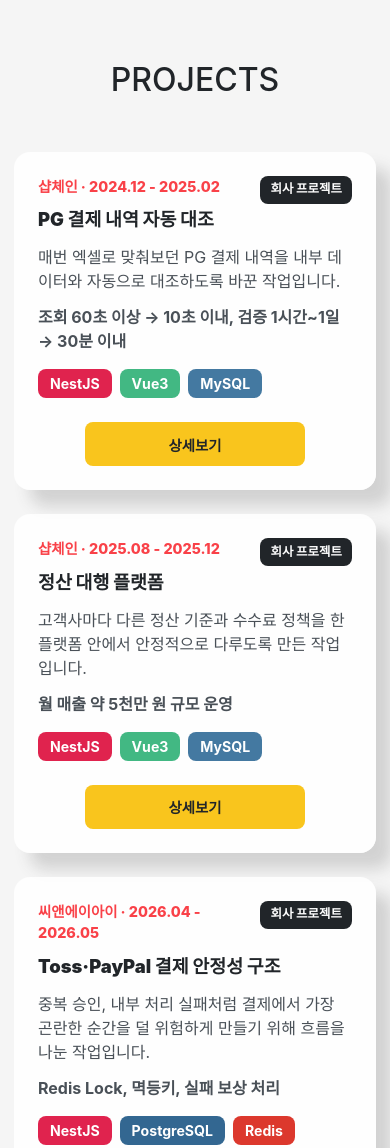
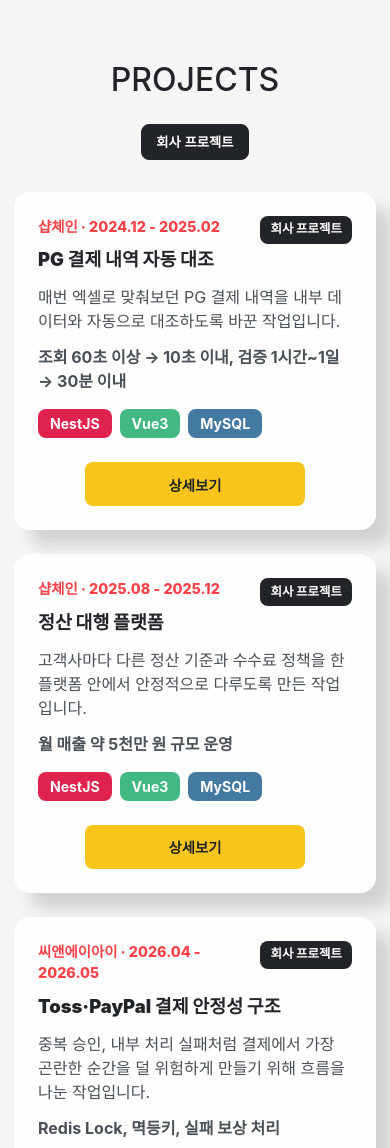
Before and after one commit to 723poil/723poil.github.io, a website: page index.html in a window 390 px wide. Shown: the part 1940-3088 px from the top of the page. Drawn offline with Linux system fonts and the light colour scheme.

Commit message:
feat: add project type filter

```diff
--- a/assets/styles.css
+++ b/assets/styles.css
@@ -266,6 +266,35 @@
   color: var(--white);
   font-size: 0.78rem;
   font-weight: 800;
+}
+
+.project-filter-list {
+  position: absolute;
+  right: 0;
+  top: 8px;
+  display: flex;
+  flex-wrap: wrap;
+  justify-content: flex-end;
+  gap: 8px;
+}
+
+.project-filter-button {
+  display: inline-flex;
+  align-items: center;
+  justify-content: center;
+  min-height: 36px;
+  border: 1px solid var(--black);
+  border-radius: var(--pill-radius);
+  background: transparent;
+  color: var(--black);
+  padding: 0 14px;
+  font-weight: 800;
+  cursor: pointer;
+}
+
+.project-filter-button[aria-pressed="true"] {
+  background: var(--black);
+  color: var(--white);
 }
 
 .card-actions {
@@ -744,6 +773,12 @@
     display: table;
     margin: -28px auto 32px;
   }
+
+  .project-filter-list {
+    position: static;
+    justify-content: center;
+    margin: -28px 0 32px;
+  }
 }
 
 @media (max-width: 640px) {
--- a/data/home.js
+++ b/data/home.js
@@ -22,6 +22,7 @@
     },
     projects: {
       title: 'PROJECTS',
+      filterLabel: '프로젝트 유형 필터',
       moreButtonLabel: '다른 프로젝트 더보기',
       lessButtonLabel: '중요 프로젝트만 보기',
     },
--- a/index.html
+++ b/index.html
@@ -34,6 +34,7 @@
       <section class="section section-gray" id="featured-projects">
         <div class="section-heading site-shell">
           <h2 class="section-title" id="projects-title"></h2>
+          <div class="project-filter-list" id="project-type-filters"></div>
         </div>
         <div class="grid three site-shell" id="featured-project-list"></div>
         <div class="project-more site-shell" id="additional-projects" hidden>
@@ -89,12 +90,17 @@
       byId('skills-title').textContent = homeContent.sections.skills.title;
       byId('skill-list').innerHTML = renderSkillGroups(homeContent.skillGroups);
       byId('projects-title').textContent = homeContent.sections.projects.title;
+      byId('project-type-filters').setAttribute('aria-label', homeContent.sections.projects.filterLabel);
       byId('archive-title').textContent = homeContent.sections.archive.title;
       byId('career-title').textContent = homeContent.sections.career.title;
       byId('career-list').innerHTML = renderCareerTimeline(careerItems, homeContent.sections.career);
 
-      const primaryItems = projects.filter((project) => project.featured);
-      const secondaryItems = projects.filter((project) => !project.featured);
+      const projectTypes = [...new Set(projects.map((project) => project.type).filter(Boolean))];
+      let activeProjectType = projectTypes[0] ?? '';
+      let showSecondaryItems = false;
+      const projectTypeFilters = byId('project-type-filters');
+      const featuredProjectList = byId('featured-project-list');
+      const additionalProjectList = byId('additional-project-list');
       const secondaryItemsSection = byId('additional-projects');
       const projectMoreButton = byId('project-more-button');
       const projectModal = byId('project-modal');
@@ -103,35 +109,67 @@
         closeButtonLabel: pageContent.projectDetail.closeButtonLabel,
       };
 
-      byId('featured-project-list').innerHTML = primaryItems
-        .map((project) => renderProjectCard(project, {
+      const renderProjectTypeFilters = () => {
+        projectTypeFilters.innerHTML = '';
+        projectTypeFilters.hidden = projectTypes.length === 0;
+
+        projectTypes.forEach((type) => {
+          const button = document.createElement('button');
+          button.className = 'project-filter-button';
+          button.type = 'button';
+          button.dataset.projectTypeFilter = type;
+          button.setAttribute('aria-pressed', String(type === activeProjectType));
+          button.textContent = type;
+          projectTypeFilters.append(button);
+        });
+      };
+
+      const renderFilteredItems = () => {
+        const filteredItems = activeProjectType
+          ? projects.filter((project) => project.type === activeProjectType)
+          : projects;
+        const primaryItems = filteredItems.filter((project) => project.featured);
+        const secondaryItems = filteredItems.filter((project) => !project.featured);
+        const renderProject = (project) => renderProjectCard(project, {
           detailed: true,
           actionMode: 'modal',
           detailLabel: pageContent.projectDetail.detailButtonLabel,
-        }))
-        .join('');
+        });
 
-      byId('additional-project-list').innerHTML = secondaryItems
-        .map((project) => renderProjectCard(project, {
-          detailed: true,
-          actionMode: 'modal',
-          detailLabel: pageContent.projectDetail.detailButtonLabel,
-        }))
-        .join('');
+        featuredProjectList.innerHTML = primaryItems.map(renderProject).join('');
+        additionalProjectList.innerHTML = secondaryItems.map(renderProject).join('');
 
-      if (secondaryItems.length) {
-        projectMoreButton.textContent = homeContent.sections.projects.moreButtonLabel;
-        projectMoreButton.addEventListener('click', () => {
-          const expanded = projectMoreButton.getAttribute('aria-expanded') === 'true';
-          secondaryItemsSection.hidden = expanded;
-          projectMoreButton.setAttribute('aria-expanded', String(!expanded));
-          projectMoreButton.textContent = expanded
-            ? homeContent.sections.projects.moreButtonLabel
-            : homeContent.sections.projects.lessButtonLabel;
-        });
-      } else {
-        projectMoreButton.hidden = true;
-      }
+        if (secondaryItems.length) {
+          projectMoreButton.hidden = false;
+          secondaryItemsSection.hidden = !showSecondaryItems;
+          projectMoreButton.setAttribute('aria-expanded', String(showSecondaryItems));
+          projectMoreButton.textContent = showSecondaryItems
+            ? homeContent.sections.projects.lessButtonLabel
+            : homeContent.sections.projects.moreButtonLabel;
+        } else {
+          showSecondaryItems = false;
+          secondaryItemsSection.hidden = true;
+          projectMoreButton.hidden = true;
+          projectMoreButton.setAttribute('aria-expanded', 'false');
+        }
+      };
+
+      renderProjectTypeFilters();
+      renderFilteredItems();
+
+      projectTypeFilters.addEventListener('click', (event) => {
+        const filterButton = event.target.closest('[data-project-type-filter]');
+        if (!filterButton) return;
+        activeProjectType = filterButton.dataset.projectTypeFilter;
+        showSecondaryItems = false;
+        renderProjectTypeFilters();
+        renderFilteredItems();
+      });
+
+      projectMoreButton.addEventListener('click', () => {
+        showSecondaryItems = !showSecondaryItems;
+        renderFilteredItems();
+      });
 
       byId('archive-project-list').innerHTML = homeContent.sections.archive.items.length
         ? homeContent.sections.archive.items.map((item) => renderProjectCard(item)).join('')
```
Also changed, not shown: tests/content.test.js (+1 -0 lines), tests/routes.test.js (+1 -0 lines).
